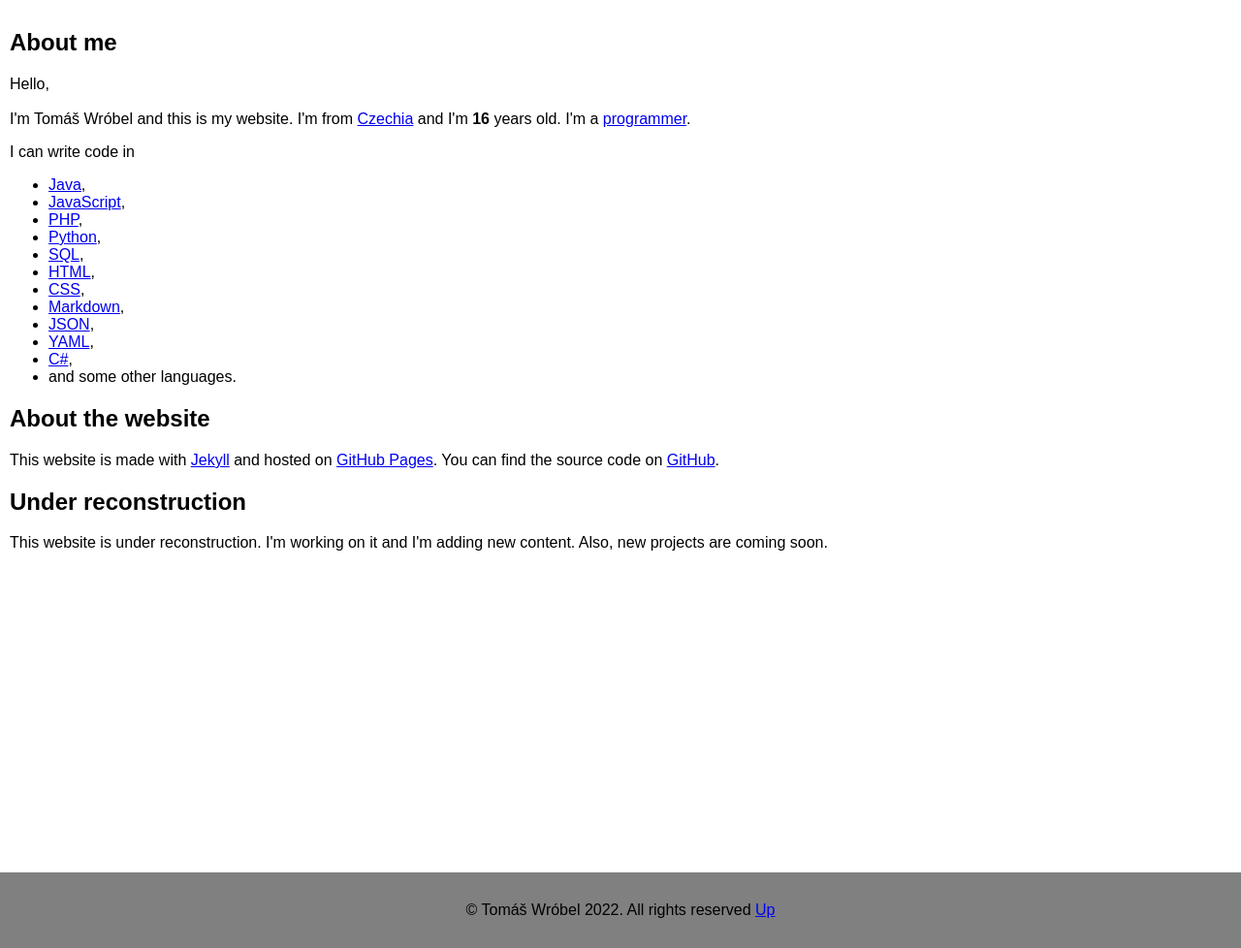
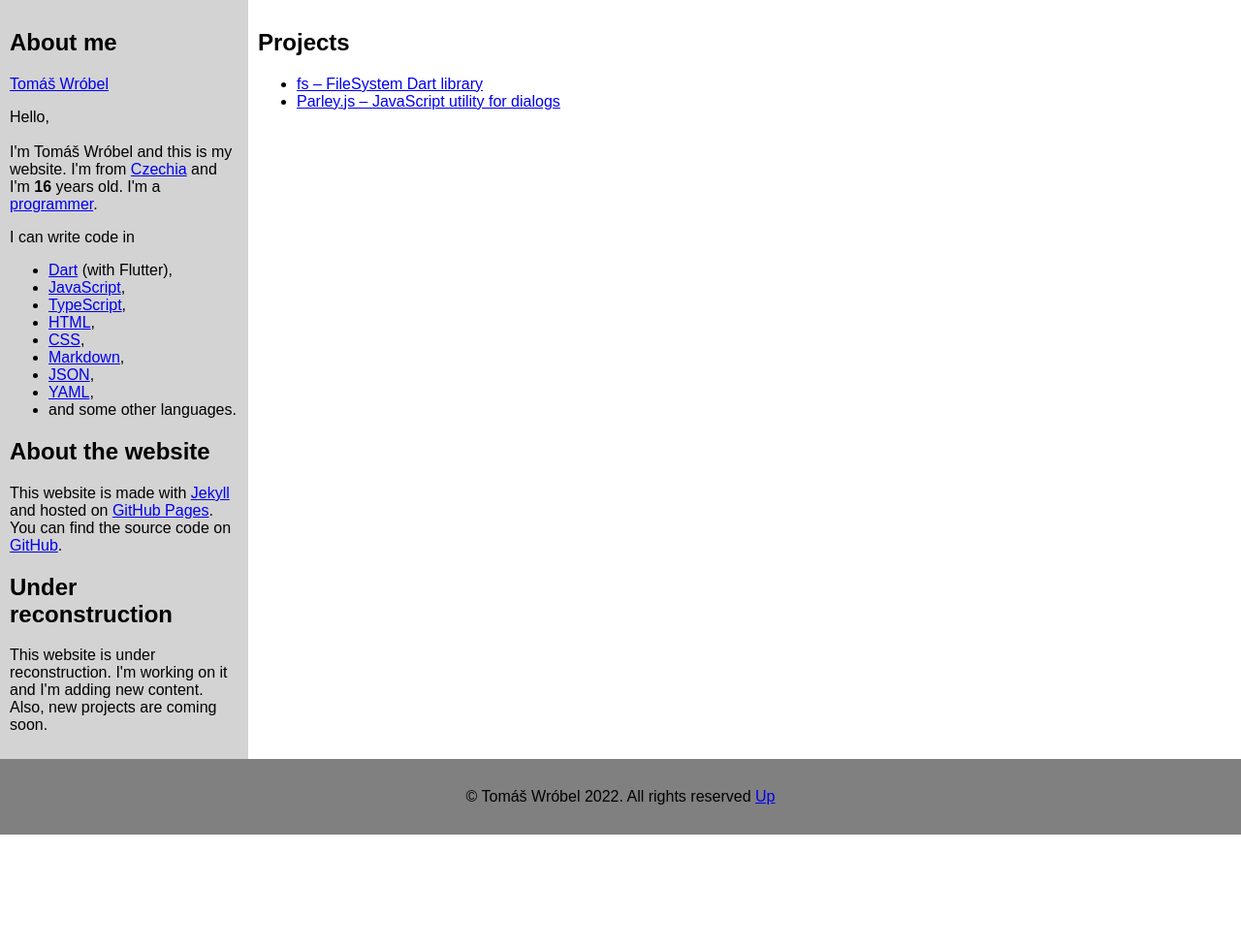
Before and after one commit to tomas-wrobel/web, a Jekyll site: the page built from index.html, in a window 1280 px wide. Shown: the part 900-1878 px from the top of the page at 97% size. Built offline with Jekyll 4.4.1, drawn with Linux system fonts in a browser that asks for light colours; comment, search, counter and statistics services are not loaded; after the commit the page ends 1761 px from its top, so only the background shows below that.

Commit message:
Improving website

```diff
--- a/_includes/about.html
+++ /dev/null
@@ -1,39 +0,0 @@
-{% assign nowTimestamp = 'now' | date: '%s' %}
-{% assign diffSeconds = nowTimestamp | minus: 1160172000 %}
-{% assign diffYears = diffSeconds | divided_by: 3600 | divided_by: 24 | divided_by: 365 %}
-<section>
-	<h2>About me</h2>
-	<p>Hello,<br><br>
-		I'm Tomáš Wróbel and this is my website. I'm from <a href="https://en.wikipedia.org/wiki/Czechia" target="_blank">Czechia</a>
-		and I'm <strong>{{diffYears}}</strong> years old. I'm a <a href="https://en.wikipedia.org/wiki/Computer_programmer" target="_blank">programmer</a>.
-	</p>
-	<p>
-		I can write code in
-		<ul>
-			<li><a href="https://en.wikipedia.org/wiki/Java_(programming_language)" target="_blank">Java</a>,</li>
-			<li><a href="https://en.wikipedia.org/wiki/JavaScript" target="_blank">JavaScript</a>,</li>
-			<li><a href="https://en.wikipedia.org/wiki/PHP" target="_blank">PHP</a>,</li>
-			<li><a href="https://en.wikipedia.org/wiki/Python_(programming_language)" target="_blank">Python</a>,</li>
-			<li><a href="https://en.wikipedia.org/wiki/SQL" target="_blank">SQL</a>,</li>
-			<li><a href="https://en.wikipedia.org/wiki/HTML" target="_blank">HTML</a>,</li>
-			<li><a href="https://en.wikipedia.org/wiki/CSS" target="_blank">CSS</a>,</li>
-			<li><a href="https://en.wikipedia.org/wiki/Markdown" target="_blank">Markdown</a>,</li>
-			<li><a href="https://en.wikipedia.org/wiki/JSON" target="_blank">JSON</a>,</li>
-			<li><a href="https://en.wikipedia.org/wiki/YAML" target="_blank">YAML</a>,</li>
-			<li><a href="https://en.wikipedia.org/wiki/C_Sharp_(programming_language)" target="_blank">C#</a>,</li>
-			<li>and some other languages.</li>
-		</ul>
-	</p>
-</section>
-<section>
-	<h2>About the website</h2>
-	<p>
-		This website is made with <a href="https://jekyllrb.com/" target="_blank">Jekyll</a> and hosted on <a href="https://pages.github.com/" target="_blank">GitHub Pages</a>.
-		You can find the source code on <a href="{{site.github.repository_url}}" target="_blank">GitHub</a>.
-	</p>
-	<h2>Under reconstruction</h2>
-	<p>
-		This website is under reconstruction. I'm working on it and I'm adding new content.
-		Also, new projects are coming soon.
-	</p>
-</section>
--- a/_layouts/certificates.html
+++ b/_layouts/certificates.html
@@ -26,7 +26,7 @@ title: Tomáš Wróbel | Certificates
 	{% assign padding = certificate.basename | size | modulo: 3 %}
 
 	<h3>{{certificate.basename}}</h3>
-    <object data="{{certificate.path | uri_escape}}#toolbar=0&navpanes=0&scrollbar=0" class="certificate">
+    <object data="{{certificate.path}}#toolbar=0&navpanes=0&scrollbar=0" class="certificate">
 		<h3>{{certificate.basename}}</h3>
 		<p>Your browser doesn't support embedding PDFs.</p>
 	</object>
--- a/_layouts/default.html
+++ b/_layouts/default.html
@@ -17,6 +17,7 @@
 	{% endif %}
 
 	<meta property="og:title" content="{{layout.title}}">
+	<script src="https://platform.linkedin.com/badges/js/profile.js" async defer type="text/javascript"></script>
 </head>
 <body>
 	<div id="wrap">
@@ -39,19 +40,54 @@
 					<label for="dropdown">Certificates</label>
 					<input type="checkbox" id="dropdown">
 					<ul>
-						<li><a href="/certificates/sololearn/1">by SoloLearn</a></li>
-						<li><a href="/certificates/freecodecamp/1">by freeCodeCamp</a></li>
-						<li><a href="/certificates/programming-hub/1">Programming Hub</a></li>
-						<li><a href="/certificates/1">All</a></li>
+						<li><a href="/cerificate/sololearn/1">by SoloLearn</a></li>
+						<li><a href="/cerificate/freecodecamp/1">by freeCodeCamp</a></li>
+						<li><a href="/cerificate/1">Both</a></li>
 					</ul>
 				</li>
 			</ul>
 		</nav>
-		{% unless page.name == "index.html" %}
 		<aside>
-			{% include about.html %}
+			{% assign nowTimestamp = 'now' | date: '%s' %}
+			{% assign diffSeconds = nowTimestamp | minus: 1160172000 %}
+			{% assign diffYears = diffSeconds | divided_by: 3600 | divided_by: 24 | divided_by: 365 %}
+			<section>
+				<h2>About me</h2>
+				<div class="badge-base LI-profile-badge" data-locale="en_US" data-size="medium" data-theme="dark" data-type="HORIZONTAL" data-vanity="tomas-wrobel" data-version="v1">
+					<a class="badge-base__link LI-simple-link" href="https://cz.linkedin.com/in/tomas-wrobel?trk=profile-badge">Tomáš Wróbel</a>
+				</div>
+				<p>Hello,<br><br>
+					I'm Tomáš Wróbel and this is my website. I'm from <a href="https://en.wikipedia.org/wiki/Czechia" target="_blank">Czechia</a>
+					and I'm <strong>{{diffYears}}</strong> years old. I'm a <a href="https://en.wikipedia.org/wiki/Computer_programmer" target="_blank">programmer</a>.
+				</p>
+				<p>
+					I can write code in
+					<ul>
+						<li><a href="https://en.wikipedia.org/wiki/Dart_(programming_language)">Dart</a> (with Flutter),</li>
+						<li><a href="https://en.wikipedia.org/wiki/JavaScript" target="_blank">JavaScript</a>,</li>
+						<li><a href="https://en.wikipedia.org/wiki/TypeScript" target="_blank">TypeScript</a>,</li>
+						<li><a href="https://en.wikipedia.org/wiki/HTML" target="_blank">HTML</a>,</li>
+						<li><a href="https://en.wikipedia.org/wiki/CSS" target="_blank">CSS</a>,</li>
+						<li><a href="https://en.wikipedia.org/wiki/Markdown" target="_blank">Markdown</a>,</li>
+						<li><a href="https://en.wikipedia.org/wiki/JSON" target="_blank">JSON</a>,</li>
+						<li><a href="https://en.wikipedia.org/wiki/YAML" target="_blank">YAML</a>,</li>
+						<li>and some other languages.</li>
+					</ul>
+				</p>
+			</section>
+			<section>
+				<h2>About the website</h2>
+				<p>
+					This website is made with <a href="https://jekyllrb.com/" target="_blank">Jekyll</a> and hosted on <a href="https://pages.github.com/" target="_blank">GitHub Pages</a>.
+					You can find the source code on <a href="{{site.github.repository_url}}" target="_blank">GitHub</a>.
+				</p>
+				<h2>Under reconstruction</h2>
+				<p>
+					This website is under reconstruction. I'm working on it and I'm adding new content.
+					Also, new projects are coming soon.
+				</p>
+			</section>
 		</aside>
-		{% endunless %}
 		<main>
 			{{content}}
 		</main>
--- a/index.html
+++ b/index.html
@@ -2,4 +2,10 @@
 layout: default
 title: Tomáš Wróbel | Home
 ---
-{% include about.html %}
+<section>
+	<h2>Projects</h2>
+	<ul>
+		<li><a href="https://fs.tomaswrobel.dev">fs &ndash; FileSystem Dart library</a></li>
+		<li><a href="https://parley.js.org">Parley.js &ndash; JavaScript utility for dialogs</a></li>
+	</ul>
+</section>
--- a/styles/style.scss
+++ b/styles/style.scss
@@ -19,7 +19,7 @@ html, body {
 		"footer footer footer footer footer"
 	;
 	grid-template-columns: 1fr 1fr 1fr 1fr 1fr;
-	grid-template-rows: 100vh 100vh auto;
+	grid-template-rows: 100vh auto auto;
 }
 
 // Checkbox
@@ -72,11 +72,12 @@ nav {
 		display: inline-block;
 		font-size: 17px;
 		text-align: center;
-		padding: 14px 16px;
 		cursor: pointer;
 
 		> a {
 			all: unset;
+			display: inline-block;
+			padding: 14px 16px;
 		}
 	}
 
@@ -110,11 +111,17 @@ nav {
 				}
 			}
 
+			> label {
+				padding: 14px 2px 14px 16px;
+				display: inline-block;
+			}
+
 			> input[type="checkbox"] {
 				all: unset;
 				background: white;
 				width: 0.5em;
 				height: 0.5em;
+				margin-right: 16px;
 				display: inline-block;
 				clip-path: polygon(0 0, 50% 100%, 100% 0);
 				transition: clip-path 0.2s;
```
Also changed, not shown: .github/workflows/jekyll-gh-pages.yml, README.md (added), 1 other file.
